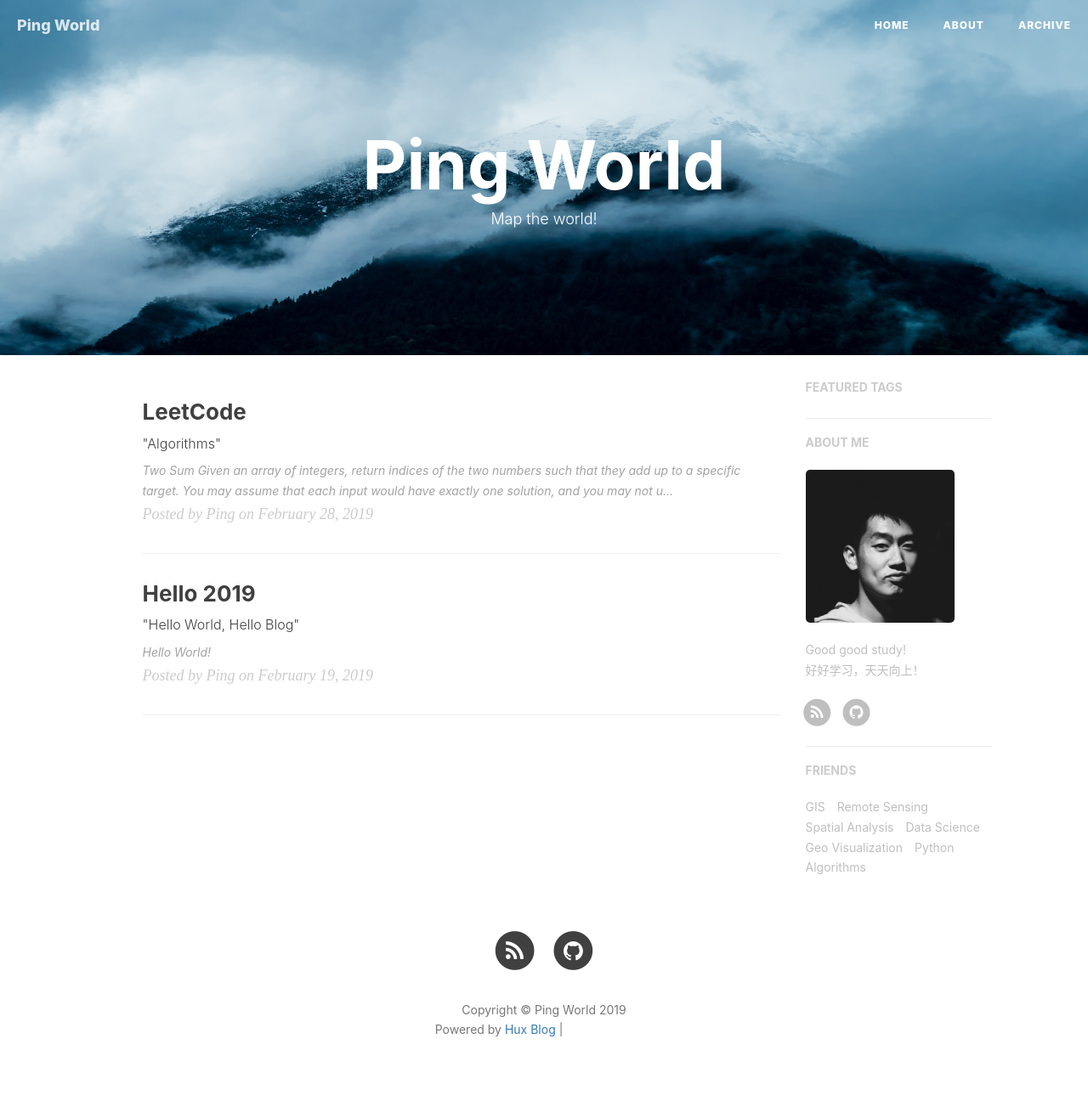
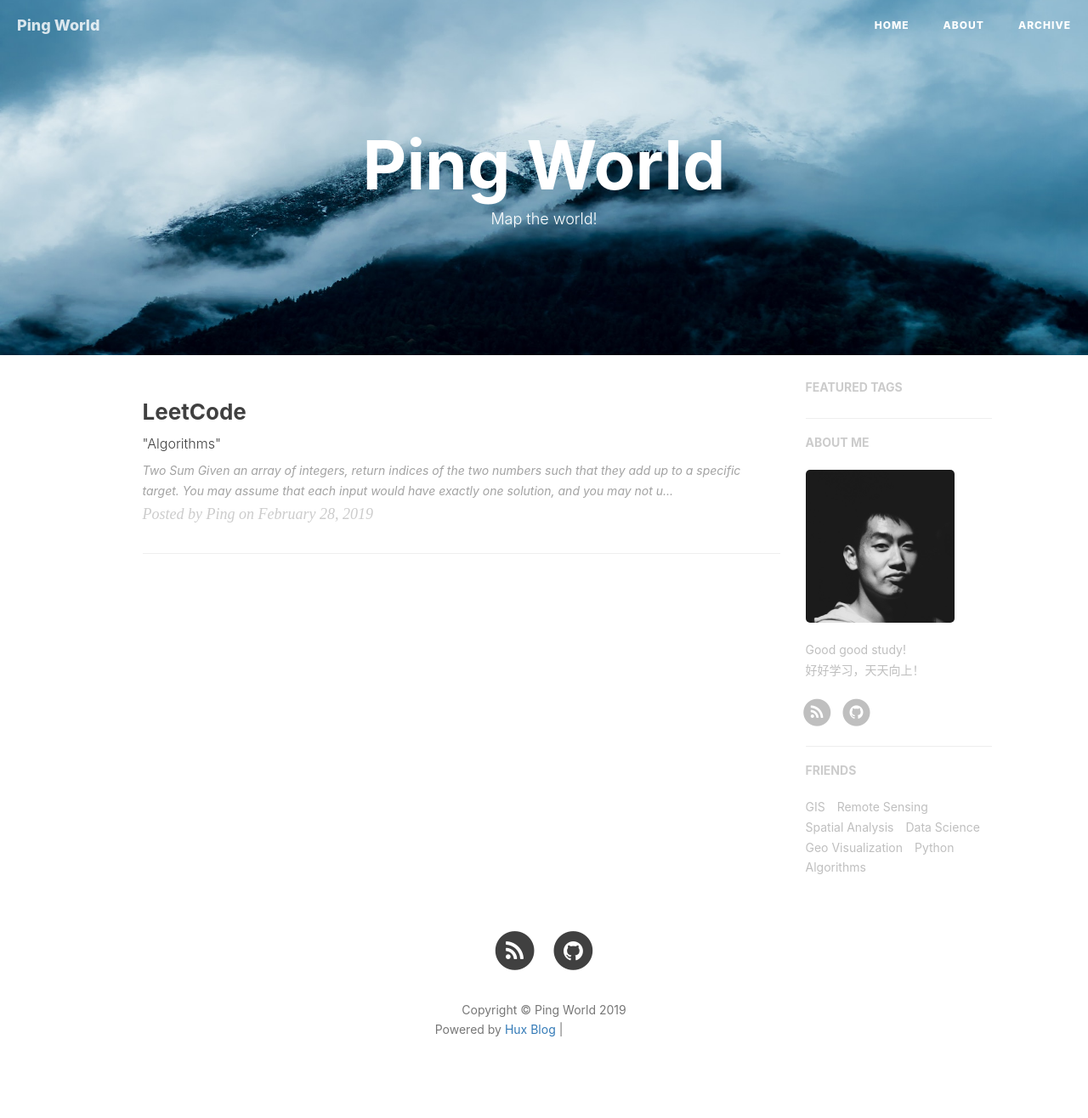
Before and after one commit to nuistzhou/nuistzhou.github.io, a Jekyll site: the page built from index.html, in a window 1280 px wide. Shown: the whole page at 85% size. Built offline with Jekyll 4.4.1, drawn with Linux system fonts in a browser that asks for light colours; nearby versions of some CDN libraries; the list of posts is cut into pages by our own code; comment, search, counter and statistics services are not loaded; grey boxes are pictures that could not be loaded.

Commit message:
Updated Sum Two.

```diff
--- a/_posts/2019-02-19-hello-2019.markdown
+++ /dev/null
@@ -1,14 +0,0 @@
----
-layout:     post
-title:      "Hello 2019"
-subtitle:   " \"Hello World, Hello Blog\""
-date:       2019-02-19 23:00:00
-author:     "Ping"
-header-img: "img/post-bg-2015.jpg"
-catalog: true
-tags:
-    - 生活
-    - Meta
----
-
-Hello World!
```
Also changed, not shown: _posts/2019-02-28-Leetcode-2019.markdown (+7 -8 lines).
